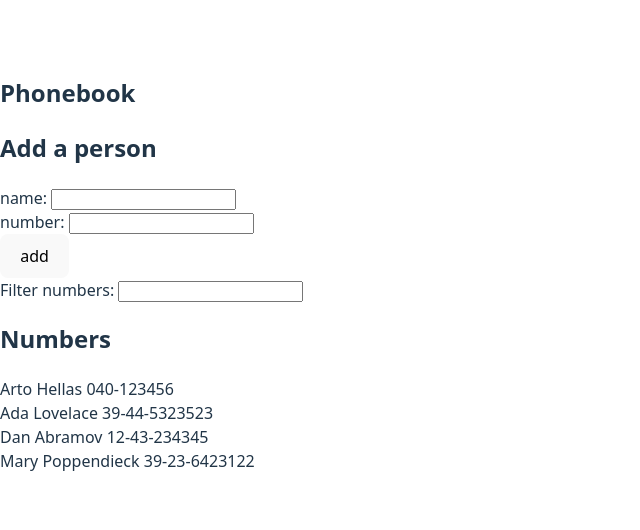
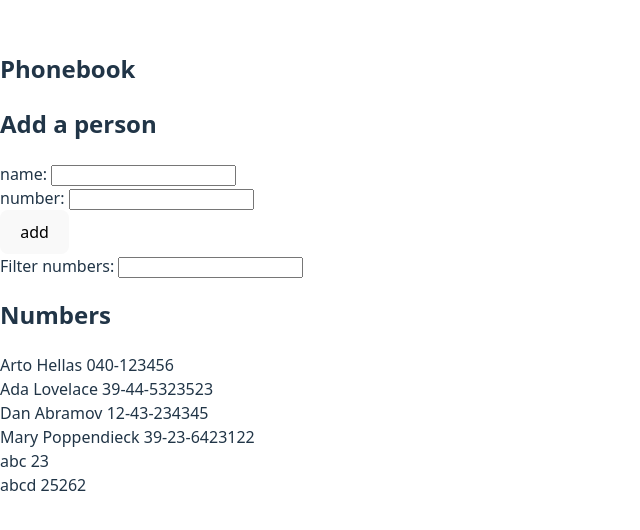
Before and after one commit to TrollRoll2/fullstack-course, a React (Vite) app in the folder part2/phonebook/: page / in a window 1280 px wide. Shown: the part 136-666 px from the top of the page, without its empty margins (0-640 px from the left). Built offline with nearby package versions, Linux system fonts and the light colour scheme; data requests are answered from the project's data file.

Commit message:
exercise 2.12

```diff
--- a/part2/phonebook/db.json
+++ b/part2/phonebook/db.json
@@ -1,5 +1,5 @@
 {
-  "persons":[
+  "persons": [
     {
       "name": "Arto Hellas",
       "number": "040-123456",
@@ -19,6 +19,16 @@
       "name": "Mary Poppendieck",
       "number": "39-23-6423122",
       "id": "4"
+    },
+    {
+      "id": "26f0",
+      "name": "abc",
+      "number": "23"
+    },
+    {
+      "id": "e343",
+      "name": "abcd",
+      "number": "25262"
     }
   ]
 }
--- a/part2/phonebook/src/App.jsx
+++ b/part2/phonebook/src/App.jsx
@@ -59,7 +59,14 @@ const App = () => {
 
     persons.some(names => names.name === personObject.name)
       ? window.alert(`${newName} is already added to the phonebook`)
-      : (setPersons(persons.concat(personObject)), setNewName(''), setNewNumber(''))
+      : (axios
+        .post('http://localhost:3001/persons', personObject)
+        .then(response => {
+          setPersons(persons.concat(response.data))
+          setNewName('')
+          setNewNumber('')
+        })
+      )
     }
 
   return (
```
